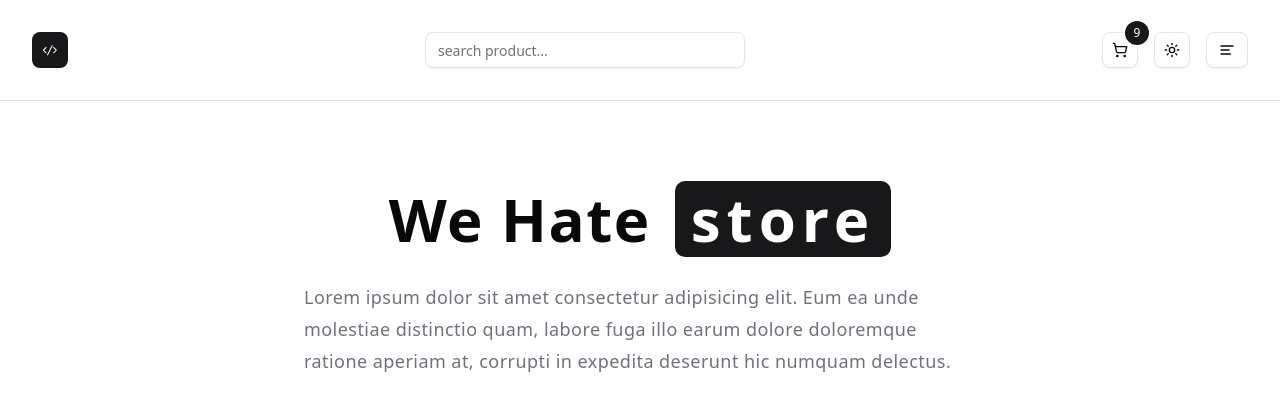
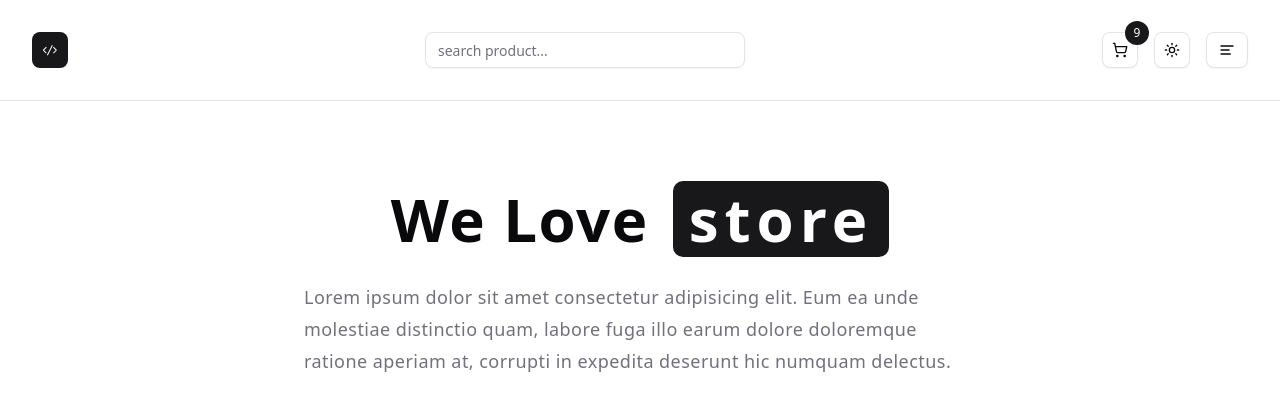
Before and after one commit to TheMShahid/next-js-store, a Next.js app: page /about in a window 1280 px wide. Shown: the top 410 px of the page. Built offline with nearby package versions, Linux system fonts and the light colour scheme.

Commit message:
about page change

```diff
--- a/app/about/page.tsx
+++ b/app/about/page.tsx
@@ -2,7 +2,7 @@ async function AboutPage() {
   return (
     <section>
       <h1 className="flex flex-wrap gap-2 sm:gap-x-6 items-center justify-center text-4xl sm:text-6xl font-bold leading-none tracking-wide">
-        We Hate
+        We Love
         <span className="bg-primary py-2 px-4 rounded-lg tracking-widest text-white">
           store
         </span>
```
